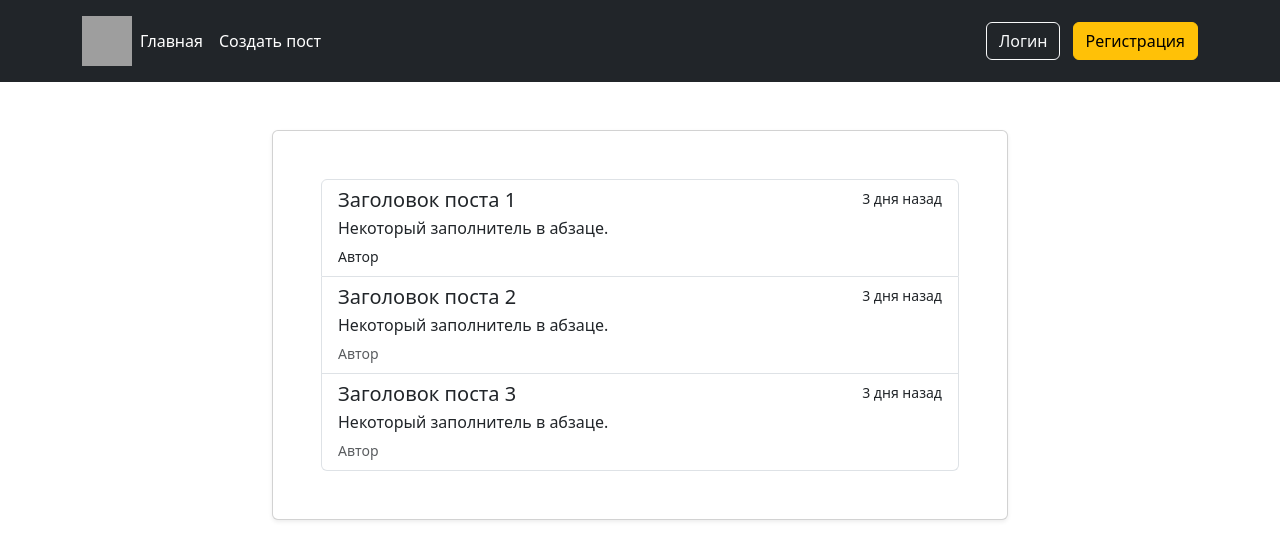
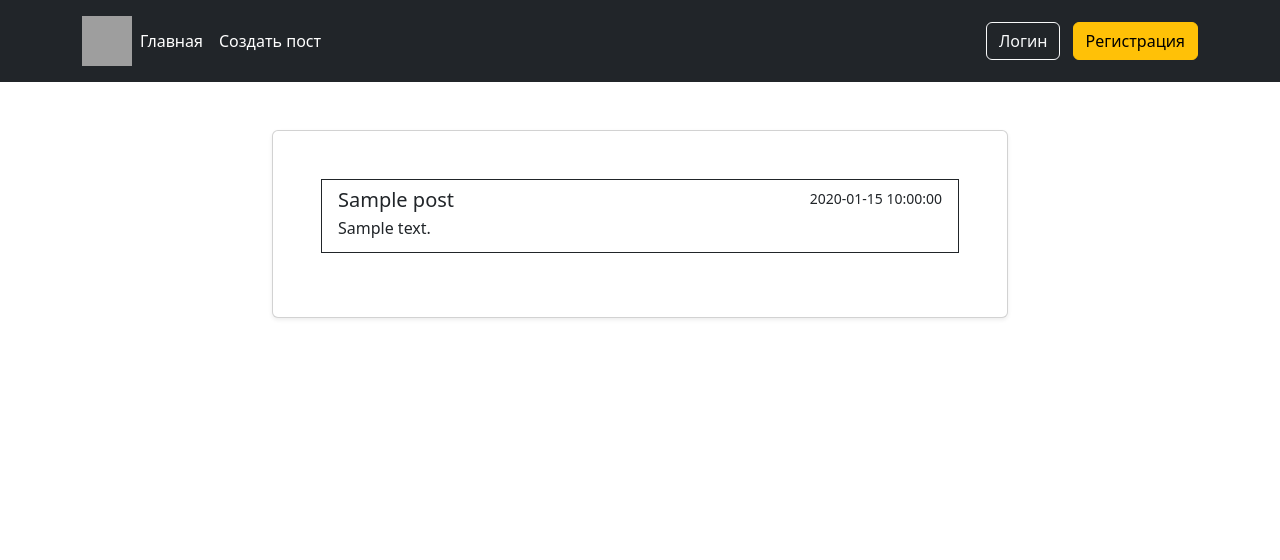
Before and after one commit to SkofiTI/itpelag-blog, a PHP site: the page made by views/index.html.twig in a window 1280 px wide. Shown: the top 560 px of the page. Run offline with PHP 8.4, Linux system fonts and the light colour scheme; the template is opened without the code that fills it: most values are stand-ins (such as "Sample title", 1, 10 or a date in 2020); some libraries are stand-ins or nearby versions; grey boxes are pictures that could not be loaded.

Commit message:
Добавлен метод получения всех постов

```diff
--- a/framework/src/Console/Commands/MigrateCommand.php
+++ b/framework/src/Console/Commands/MigrateCommand.php
@@ -20,8 +20,6 @@ class MigrateCommand implements CommandInterface
     public function execute(array $parameters = []): int
     {
         try {
-            $this->connection->setAutoCommit(false);
-
             $this->createMigrationsTable();
 
             $this->connection->beginTransaction();
@@ -46,15 +44,11 @@ class MigrateCommand implements CommandInterface
             foreach ($sqlArray as $sql) {
                 $this->connection->executeQuery($sql);
             }
-
-            $this->connection->commit();
         } catch (\Throwable $e) {
             $this->connection->rollBack();
 
             throw $e;
         }
-
-        $this->connection->setAutoCommit(true);
 
         return 0;
     }
--- a/views/index.html.twig
+++ b/views/index.html.twig
@@ -2,29 +2,14 @@
 
 {% block main %}
     <div class="list-group">
-        <a href="#" class="list-group-item list-group-item-action" aria-current="true">
-            <div class="d-flex w-100 justify-content-between">
-            <h5 class="mb-1">Заголовок поста 1</h5>
-            <small>3 дня назад</small>
-            </div>
-            <p class="mb-1">Некоторый заполнитель в абзаце.</p>
-            <small>Автор</small>
-        </a>
-        <a href="#" class="list-group-item list-group-item-action">
-            <div class="d-flex w-100 justify-content-between">
-            <h5 class="mb-1">Заголовок поста 2</h5>
-            <small>3 дня назад</small>
-            </div>
-            <p class="mb-1">Некоторый заполнитель в абзаце.</p>
-            <small class="text-muted">Автор</small>
-        </a>
-        <a href="#" class="list-group-item list-group-item-action">
-            <div class="d-flex w-100 justify-content-between">
-            <h5 class="mb-1">Заголовок поста 3</h5>
-            <small>3 дня назад</small>
-            </div>
-            <p class="mb-1">Некоторый заполнитель в абзаце.</p>
-            <small class="text-muted">Автор</small>
-        </a>
+        {% for post in posts %}
+            <a href="/posts/{{ post.id }}" class="list-group-item mb-3 border-top border-dark rounded-0" aria-current="true">
+                <div class="d-flex w-100 justify-content-between">
+                <h5 class="mb-1">{{ post.title }}</h5>
+                <small>{{ post.created_at }}</small>
+                </div>
+                <p class="mb-1">{{ post.body }}</p>
+            </a>
+        {% endfor %}
     </div>
 {% endblock %}
--- a/views/show.html.twig
+++ b/views/show.html.twig
@@ -2,7 +2,7 @@
 
 {% block main %}
     <div class="bg-body-tertiary p-5 rounded">
-        <h1>Post - {{ post.title }}</h1>
+        <h1>{{ post.title }}</h1>
         <p class="lead">{{ post.body }}</p>
     </div>
 {% endblock %}
```
Also changed, not shown: app/Controllers/PostController.php (+6 -5 lines), app/Services/PostService.php (+12 -0 lines), database/migrations/2604202412200_posts.php.
